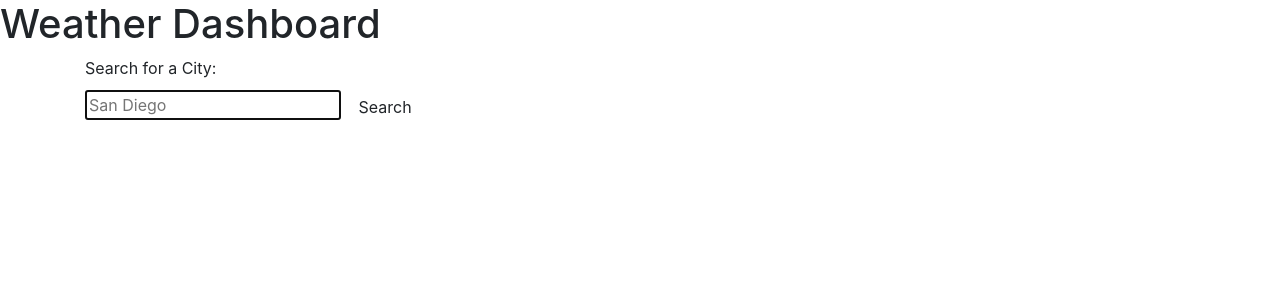
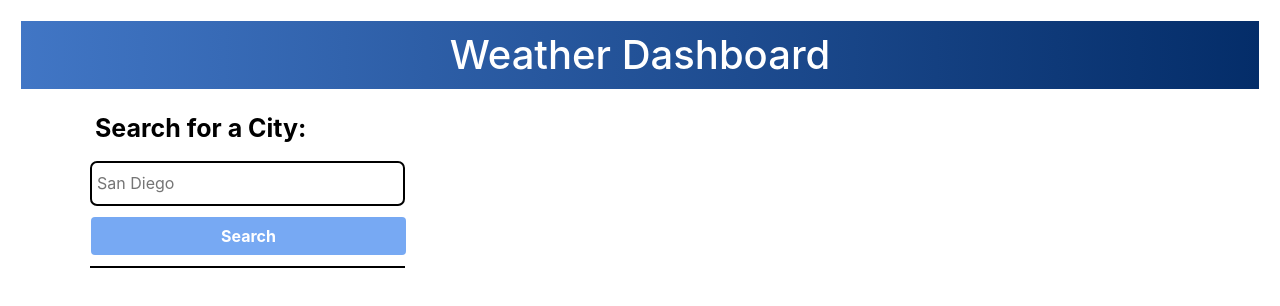
Before and after one commit to akman47/weather-dashboard, a plain HTML site: page index.html in a window 1280 px wide. Drawn offline with nearby package versions, Linux system fonts and the light colour scheme.

Commit message:
start page style

```diff
--- a/assets/css/style.css
+++ b/assets/css/style.css
@@ -0,0 +1,74 @@
+:root {
+    --black: #000000;
+    --white: #ffffff;
+    --lightblue: #77a9f3;
+    --gray: rgb(160, 162, 165);
+    --slate: rgb(42, 42, 63);
+    --green: green;
+    --red: rgb(235, 41, 41);
+    --orange: orange;
+    --yellow: yellow;
+    --purple: rgb(223, 47, 223);
+}
+
+body {
+    background-color: var(--white);
+    color: var(--black);
+}
+
+.title {
+    color: var(--white);
+    background-image: linear-gradient(-90deg,#042d69, #4176c5);
+    border: 1px solid;
+    text-align: center;
+    margin: 20px;
+    padding: 10px;
+}
+
+.search-container {
+    display: flex;
+    flex-wrap: wrap;
+    align-items: center;
+    justify-content: space-between;
+}
+
+.form-label {
+    font-weight: bolder;
+    font-size: 25px;
+    margin-left: 10px;
+}
+
+.form-input {
+    border-radius: 7px;
+    border: 2px solid var(--black);
+    margin: 5px;
+    padding: 5px;
+    width: 90%;
+    height: 45px;
+    outline: none;
+}
+
+.btn {
+    text-align: center;
+    width: 90%;
+    margin: 6px;
+}
+
+.btn-search {
+    color: var(--white);
+    background-color: var(--lightblue);
+    font-weight: bold;
+}
+
+.btn-container {
+    border-top: 2px solid var(--black);
+    width: 90%;
+    margin: 5px;
+    display: flex;
+    flex-wrap: wrap;
+}
+
+.btn-city {
+    color: var(--black);
+    background-color: var(--gray);
+}
--- a/index.html
+++ b/index.html
@@ -17,6 +17,7 @@
                     <label class="form-label" for="city">Search for a City:</label>
                     <input name="city" id="city" type="text" placeholder="San Diego" autofocus="true" class="form-input"/>
                     <button type="submit" class="btn btn-search">Search</button>
+                    <div class="btn-container"></div>
                 </form>
             </div>
             <div id="results-container" class="col-8">
```
